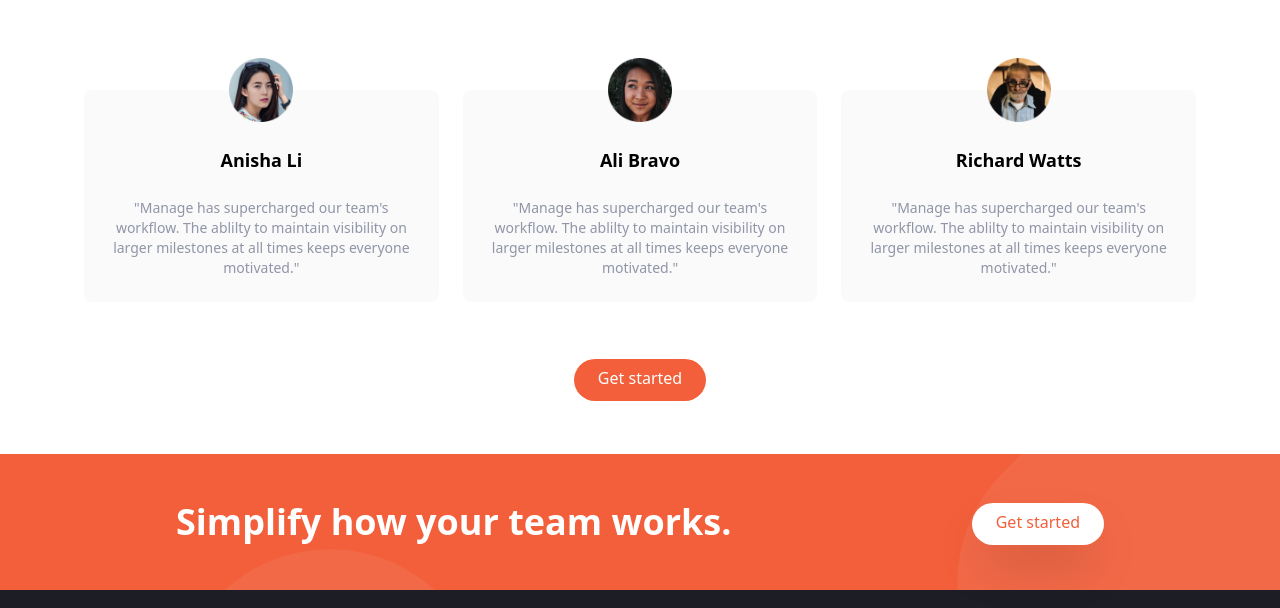
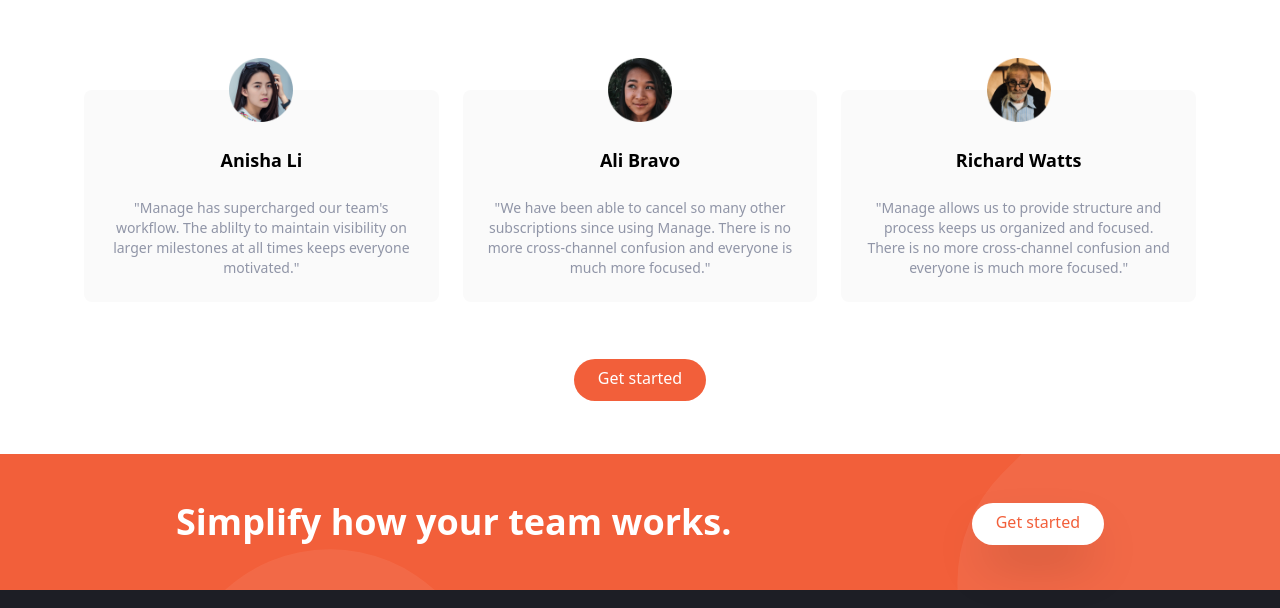
Before and after one commit to nageshpk/LandingPage, a website: page index.html in a window 1280 px wide. Shown: the part 1314-1922 px from the top of the page. Drawn offline with Linux system fonts and the light colour scheme.

Commit message:
Add files via upload

```diff
--- a/index.html
+++ b/index.html
@@ -176,8 +176,8 @@
                     <img class="w-16 -mt-14" alt="" src="./img/avatar-ali.png">
                     <h5 class="text-lg font-bold">Ali Bravo</h5>
                     <p class="text-sm text-darkGrayishBlue">
-                        "Manage has supercharged our team's workflow. The ablilty to maintain
-                        visibility on larger milestones at all times keeps everyone motivated."
+                        "We have been able to cancel so many other subscriptions since using Manage. There is no more cross-channel
+                        confusion and everyone is much more focused."
                     </p>
                 </div>
                 <!-- Testimonial three -->
@@ -185,8 +185,8 @@
                     <img class="w-16 -mt-14" alt="" src="./img/avatar-richard.png">
                     <h5 class="text-lg font-bold">Richard Watts</h5>
                     <p class="text-sm text-darkGrayishBlue">
-                        "Manage has supercharged our team's workflow. The ablilty to maintain
-                        visibility on larger milestones at all times keeps everyone motivated."
+                        "Manage allows us to provide structure and process keeps us organized and focused.
+                        There is no more cross-channel confusion and everyone is much more focused."
                     </p>
                 </div>
             </div>
```
